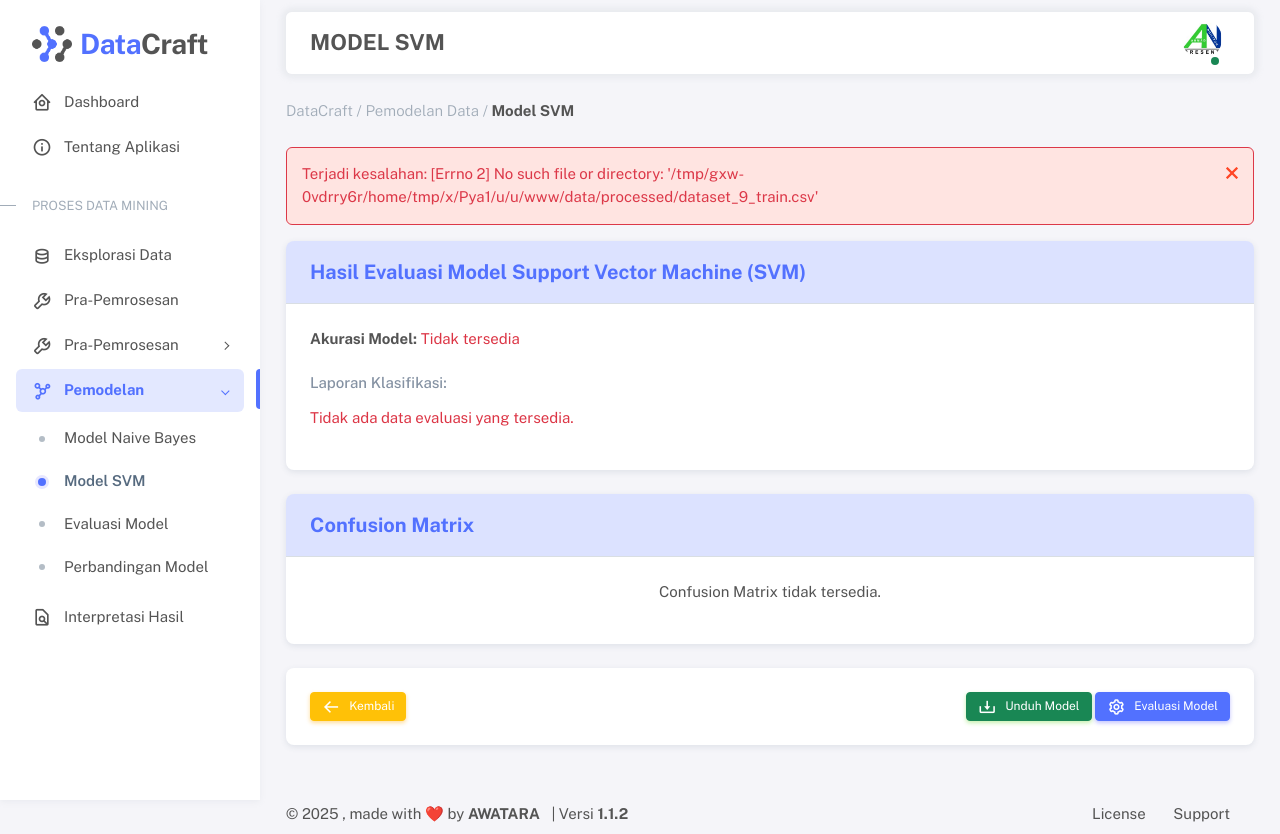
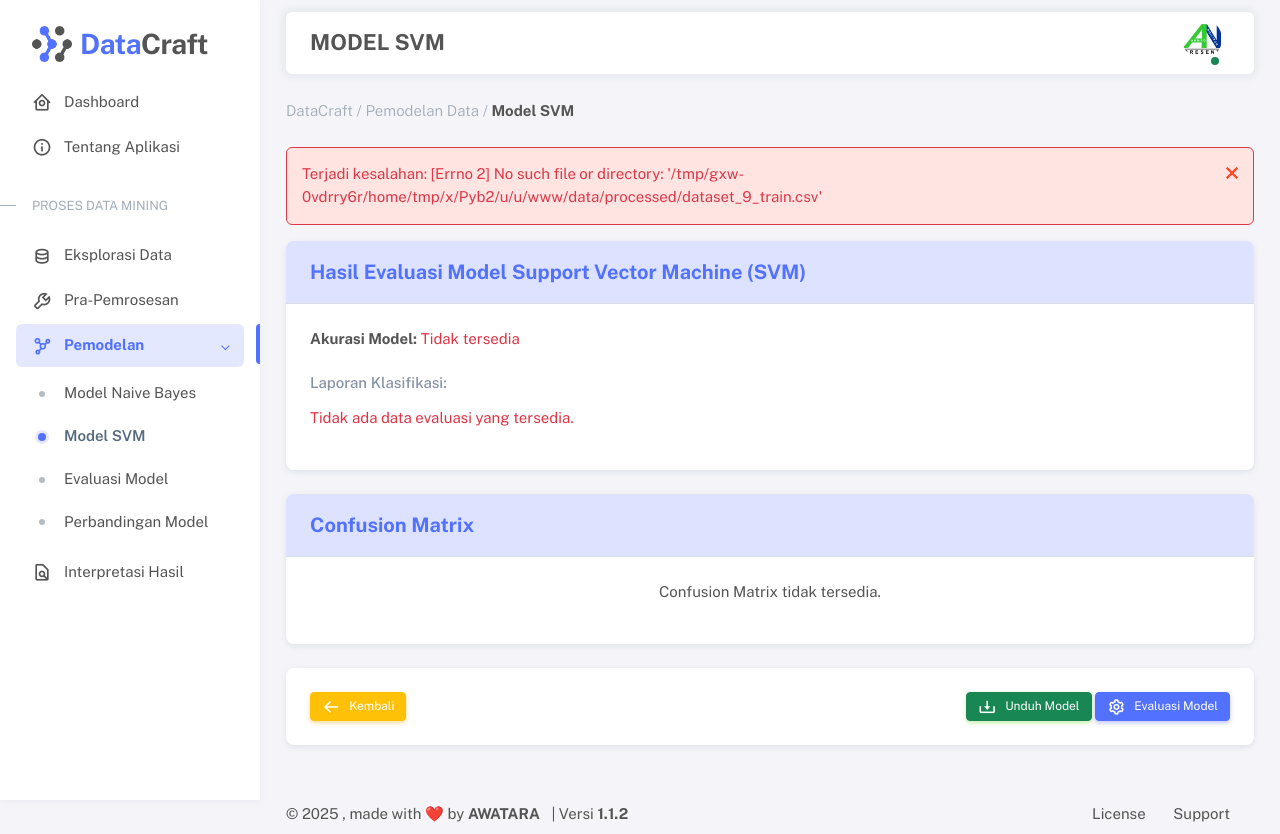
Before and after one commit to ahmadngiliyun00/datacraft, a Flask app: page /svm-model in a window 1280 px wide. Run offline with Flask 3, Linux system fonts and the light colour scheme; some libraries are stand-ins or nearby versions.

Commit message:
remove unneeded 2

```diff
--- a/app.py
+++ b/app.py
@@ -136,7 +136,7 @@ def download_file(filename):
         download_dir = os.path.join(os.getcwd(), "data", "modeled")
     else:
         flash("File tidak valid untuk diunduh.", "danger")
-        return redirect(url_for('clean_dataset'))
+        return redirect(url_for('/'))
 
     try:
         return send_from_directory(download_dir, filename, as_attachment=True)
--- a/templates/partials/sidebar.html
+++ b/templates/partials/sidebar.html
@@ -54,62 +54,6 @@
 				<i class="menu-icon tf-icons bx bx-wrench"></i>
 				<div data-i18n="Pra-Pemrosesan">Pra-Pemrosesan</div>
 			</a>
-		</li>
-
-		<!-- Pra-Pemrosesan -->
-		<li class="menu-item {% if url_for('clean_dataset') in request.path or url_for('normalize_dataset') in request.path or url_for('tokenize_dataset') in request.path or url_for('remove_stopwords') in request.path or url_for('stemming_dataset') in request.path or url_for('label_dataset') in request.path or url_for('label_encode') in request.path or url_for('feature_representation_bow') in request.path or url_for('split_dataset') in request.path %}active open{% endif %}">
-			<a href="javascript:void(0);" class="menu-link menu-toggle">
-				<i class="menu-icon tf-icons bx bx-wrench"></i>
-				<div data-i18n="Pra-Pemrosesan">Pra-Pemrosesan</div>
-			</a>
-
-			<ul class="menu-sub">
-				<li class="menu-item {% if request.path == url_for('clean_dataset') %}active{% endif %}">
-					<a href="{{ url_for('clean_dataset') }}" class="menu-link">
-						<div data-i18n="Pembersihdan Data">Pembersihdan Data</div>
-					</a>
-				</li>
-				<li class="menu-item {% if request.path == url_for('normalize_dataset') %}active{% endif %}">
-					<a href="{{ url_for('normalize_dataset') }}" class="menu-link">
-						<div data-i18n="Normalisasi Data">Normalisasi Data</div>
-					</a>
-				</li>
-				<li class="menu-item {% if request.path == url_for('tokenize_dataset') %}active{% endif %}">
-					<a href="{{ url_for('tokenize_dataset') }}" class="menu-link">
-						<div data-i18n="Tokenisasi Data">Tokenisasi Data</div>
-					</a>
-				</li>
-				<li class="menu-item {% if request.path == url_for('remove_stopwords') %}active{% endif %}">
-					<a href="{{ url_for('remove_stopwords') }}" class="menu-link">
-						<div data-i18n="Penghapusan Stopwords">Penghapusan Stopwords</div>
-					</a>
-				</li>
-				<li class="menu-item {% if request.path == url_for('stemming_dataset') %}active{% endif %}">
-					<a href="{{ url_for('stemming_dataset') }}" class="menu-link">
-						<div data-i18n="Stemming Data">Stemming Data</div>
-					</a>
-				</li>
-				<li class="menu-item {% if request.path == url_for('label_dataset') %}active{% endif %}">
-					<a href="{{ url_for('label_dataset') }}" class="menu-link">
-						<div data-i18n="Pelabelan Data">Pelabelan Data</div>
-					</a>
-				</li>
-				<li class="menu-item {% if request.path == url_for('label_encode') %}active{% endif %}">
-					<a href="{{ url_for('label_encode') }}" class="menu-link">
-						<div data-i18n="Label Encoding">Label Encoding</div>
-					</a>
-				</li>
-				<li class="menu-item {% if request.path == url_for('feature_representation_bow') %}active{% endif %}">
-					<a href="{{ url_for('feature_representation_bow') }}" class="menu-link">
-						<div data-i18n="Representasi Fitur">Representasi Fitur</div>
-					</a>
-				</li>
-				<li class="menu-item {% if request.path == url_for('split_dataset') %}active{% endif %}">
-					<a href="{{ url_for('split_dataset') }}" class="menu-link">
-						<div data-i18n="Pemisahan Data">Pemisahan Data</div>
-					</a>
-				</li>
-			</ul>
 		</li>
 
 		<!-- Pemodelan -->
```
